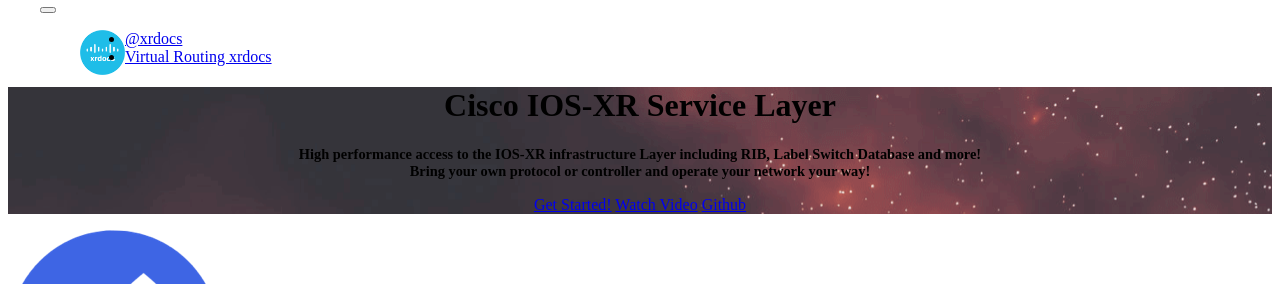
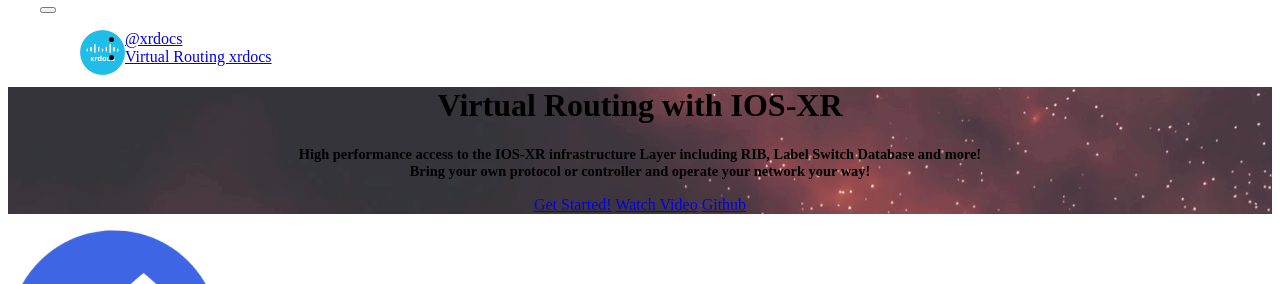
Before and after one commit to xrdocs/virtual-routing, a Jekyll site: the page built from _pages/home.md, in a window 1280 px wide and 900 px high, cut to the strip 112-396 px from the top of the window. Built offline with Jekyll 4.4.1, drawn with Linux system fonts in a browser that asks for light colours.

Commit message:
homepage fix

```diff
--- a/_layouts/homepage.html
+++ b/_layouts/homepage.html
@@ -16,7 +16,7 @@
     <div class="page__hero--overlay" style="background-image: url('images/spark_background-min.png');">
       <div class="wrapper" style="text-align:center;">
         <h1 class="page__title" itemprop="headline" style="">
-            Cisco IOS-XR Service Layer
+            Virtual Routing with IOS-XR
         </h1>
           <p class="page__lead" style="font-size: 0.9em;text-align:center;"><b>High performance access to the IOS-XR infrastructure Layer including RIB, Label Switch Database and more! </br>Bring your own protocol or controller and operate your network your way!</b></p>
           <p>
```
